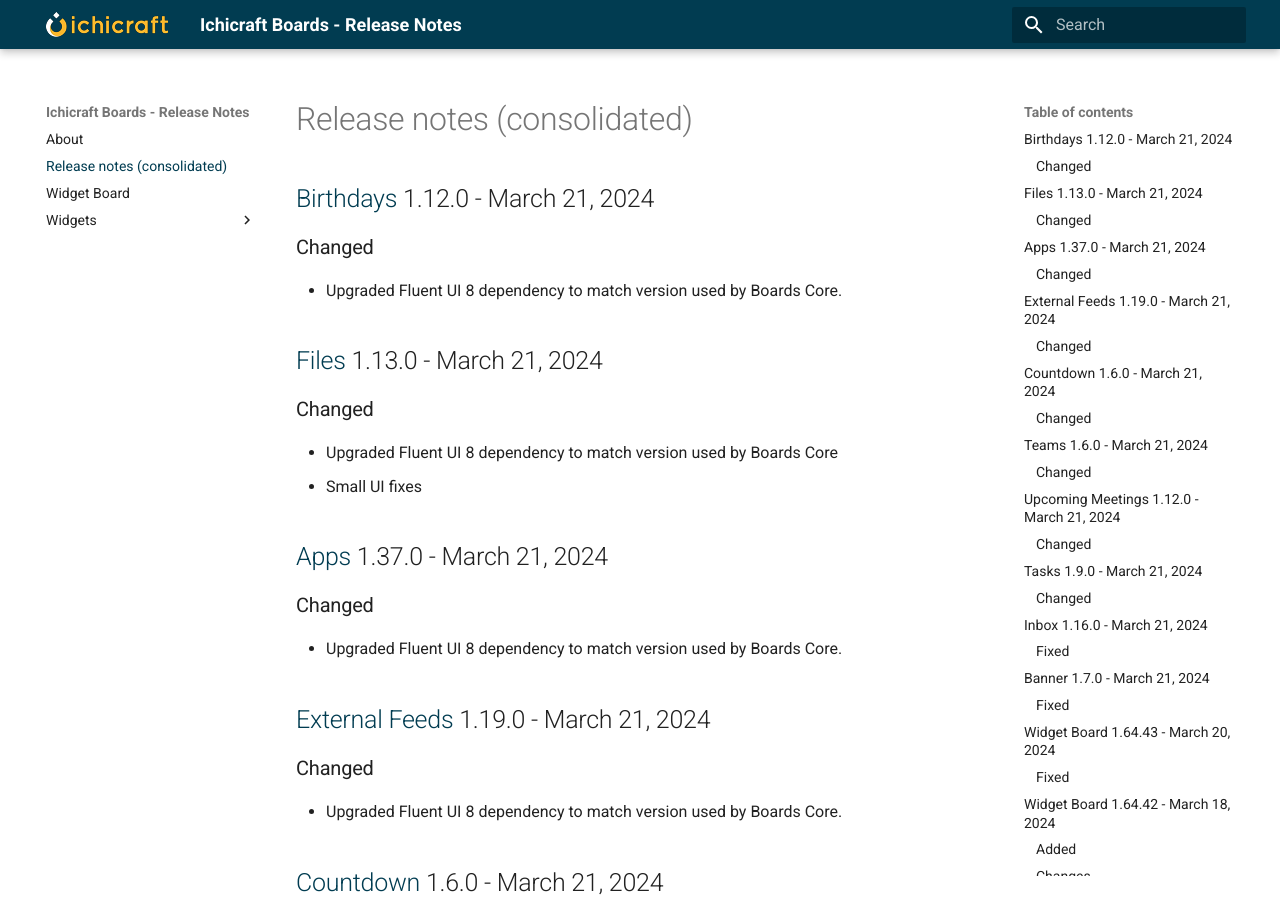
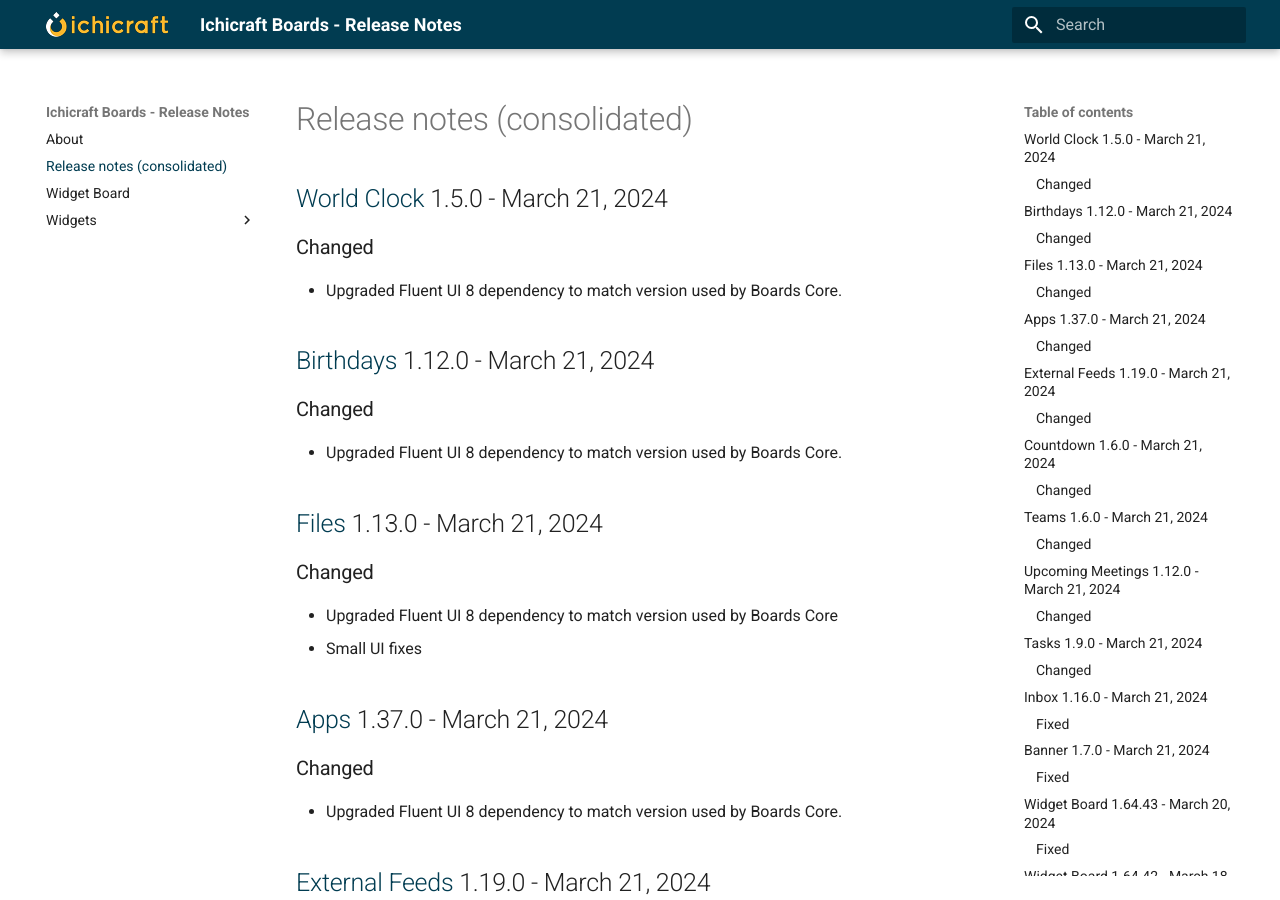
Before and after one commit to ichicraft/widgets-docs, an MkDocs documentation site: the page built from docs/Release-notes-(consolidated).md, in a window 1280 px wide and 900 px high. Built offline with MkDocs 1.6.1 and Material for MkDocs 9.7.7, drawn with Linux system fonts in a browser that asks for light colours.

Commit message:
Release notes updated by BuildService

```diff
--- a/docs/Release-notes-(consolidated).md
+++ b/docs/Release-notes-(consolidated).md
@@ -1,3 +1,8 @@
+## [World Clock](./Widgets/World Clock.md) 1.5.0 - March 21, 2024
+
+### Changed
+- Upgraded Fluent UI 8 dependency to match version used by Boards Core.
+
 ## [Birthdays](./Widgets/Birthdays.md) 1.12.0 - March 21, 2024
 
 ### Changed
--- a/docs/Widgets/World Clock.md
+++ b/docs/Widgets/World Clock.md
@@ -1,3 +1,8 @@
+## 1.5.0 - March 21, 2024
+
+### Changed
+- Upgraded Fluent UI 8 dependency to match version used by Boards Core.
+
 ## 1.4.0 - February 08, 2024
 
 ### Changed
```
